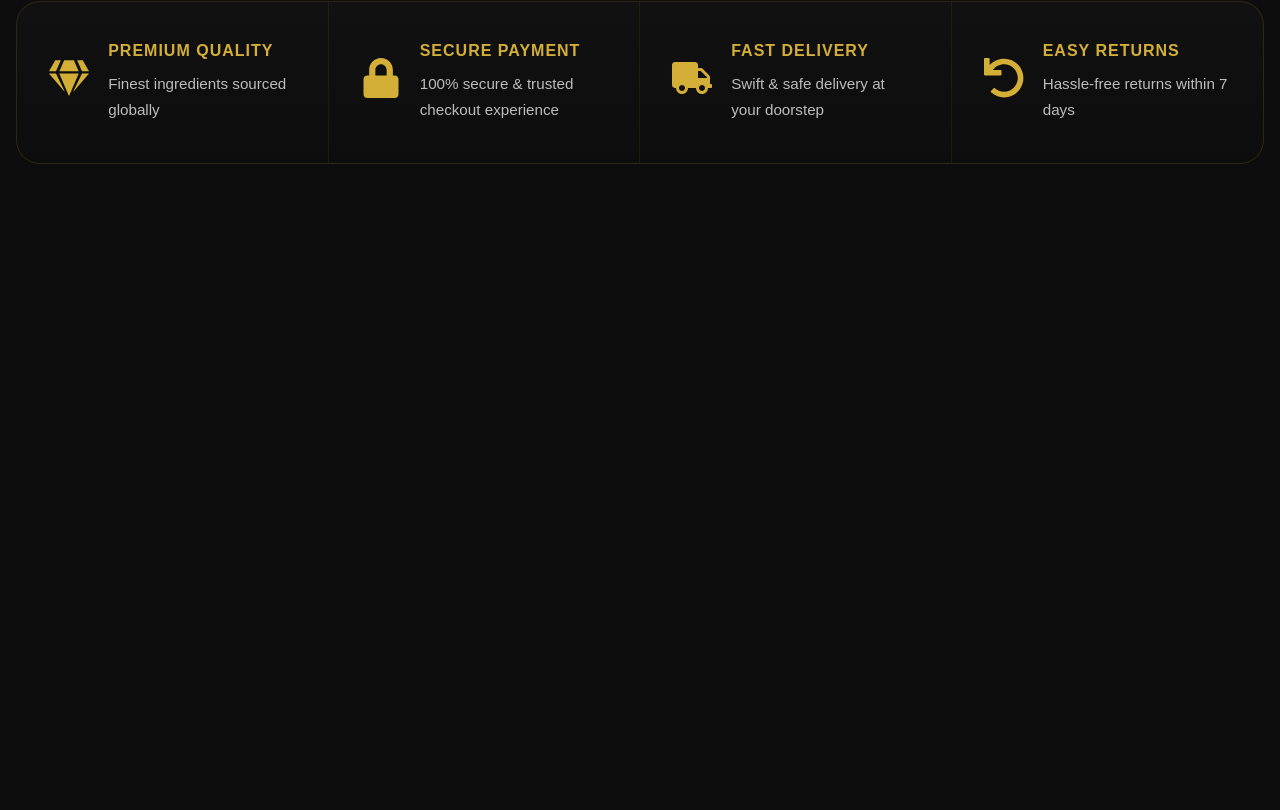
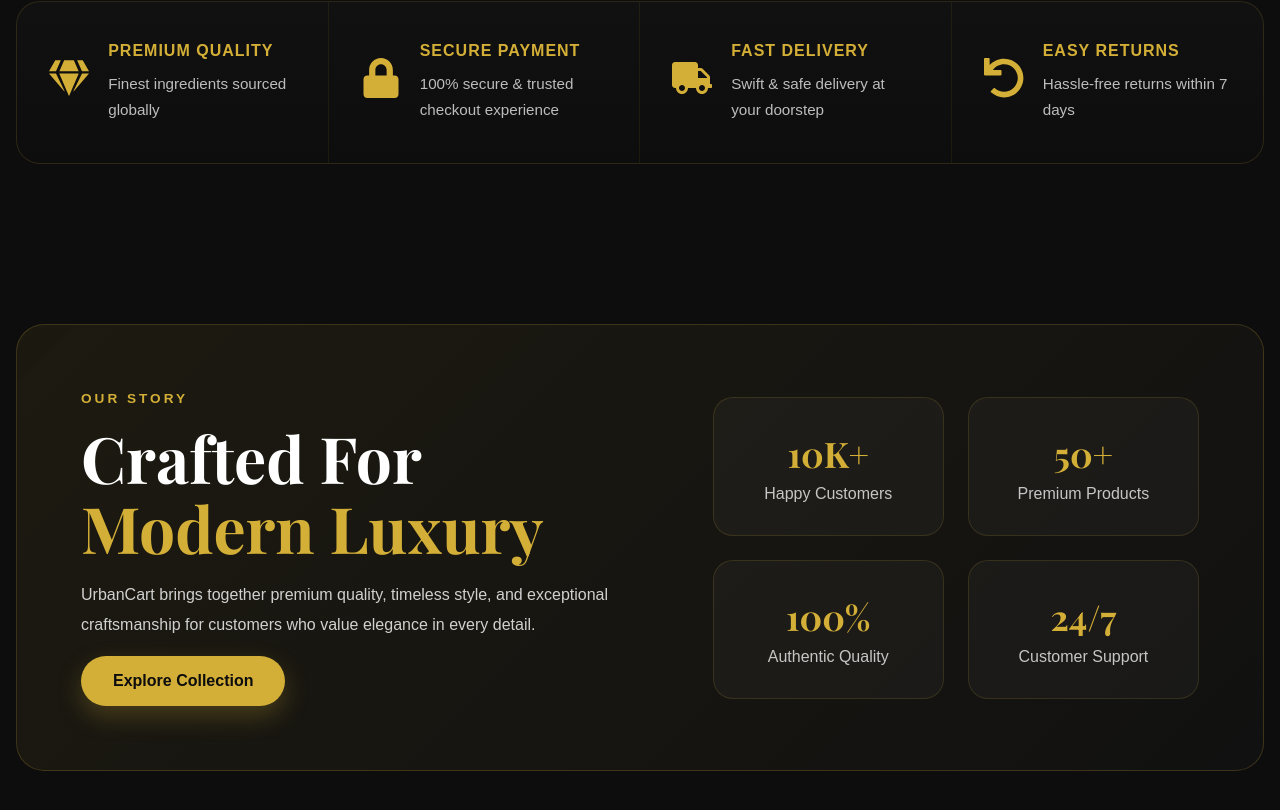
Before and after one commit to Komalkori2004/Urban-Cart, a React (Vite) app in the folder Frontend/UrbanCart/: page / in a window 1280 px wide. Shown: the part 1882-2692 px from the top of the page. Before the commit the page ends 2110 px from the top, so only its background shows below. Built offline with nearby package versions, Linux system fonts and the light colour scheme; no server answers.

Commit message:
feat(home): add and style brand story section

```diff
--- /dev/null
+++ b/Frontend/UrbanCart/src/home/BrandStory.jsx
@@ -0,0 +1,70 @@
+
+import "../home/style/Brandstory.css";
+import { Link } from "react-router-dom";
+
+
+function BrandStory() {
+    return (
+        <section className="brand-story">
+
+            <div className="container">
+
+                <div className="brand-story-grid">
+
+                    <div className="brand-story-left">
+
+                        <span className="story-tag">
+                            OUR STORY
+                        </span>
+
+                        <h2>
+                            Crafted For
+                            <span> Modern Luxury</span>
+                        </h2>
+
+                        <p>
+                            UrbanCart brings together premium
+                            quality, timeless style, and
+                            exceptional craftsmanship for
+                            customers who value elegance in
+                            every detail.
+                        </p>
+                        <Link to="/products" className="story-btn">
+                            Explore Collection
+                        </Link>
+
+                    </div>
+
+                    <div className="brand-story-right">
+
+                        <div className="story-stat">
+                            <h3>10K+</h3>
+                            <p>Happy Customers</p>
+                        </div>
+
+                        <div className="story-stat">
+                            <h3>50+</h3>
+                            <p>Premium Products</p>
+                        </div>
+
+                        <div className="story-stat">
+                            <h3>100%</h3>
+                            <p>Authentic Quality</p>
+                        </div>
+
+                        <div className="story-stat">
+                            <h3>24/7</h3>
+                            <p>Customer Support</p>
+                        </div>
+
+                    </div>
+
+                </div>
+
+            </div>
+
+        </section>
+    );
+}
+
+export default BrandStory;
--- /dev/null
+++ b/Frontend/UrbanCart/src/home/style/Brandstory.css
@@ -0,0 +1,109 @@
+.brand-story {
+    padding: 6rem 0;
+}
+
+.brand-story-grid {
+    display: grid;
+    grid-template-columns: 1.2fr 1fr;
+    gap: 3rem;
+    align-items: center;
+
+    background: linear-gradient(
+        135deg,
+        rgba(212,175,55,0.08),
+        rgba(255,255,255,0.02)
+    );
+
+    border: 1px solid rgba(212,175,55,0.2);
+    border-radius: 28px;
+    padding: 4rem;
+}
+
+.story-tag {
+    color: var(--gold);
+    letter-spacing: 3px;
+    font-size: 0.85rem;
+    font-weight: 600;
+}
+
+.brand-story-left h2 {
+    font-family: var(--heading-font);
+    font-size: 4rem;
+    line-height: 1.1;
+    margin: 1rem 0;
+}
+
+.brand-story-left h2 span {
+    color: var(--gold);
+}
+
+.brand-story-left p {
+    color: rgba(255,255,255,0.8);
+    line-height: 1.9;
+    max-width: 550px;
+}
+
+.story-btn {
+    display: inline-flex;
+
+    margin-top: 1rem;
+
+    background: var(--gold);
+    color: var(--black);
+
+    padding: 1rem 2rem;
+
+    border-radius: 999px;
+
+    font-weight: 600;
+        box-shadow:
+        0 10px 25px rgba(212,175,55,0.25);
+}
+
+.story-btn:hover {
+   transform: translateY(-3px);
+
+    box-shadow:
+        0 15px 35px rgba(212,175,55,0.35);
+}
+
+.brand-story-right {
+    display: grid;
+    grid-template-columns: repeat(2,1fr);
+    gap: 1.5rem;
+}
+
+.story-stat {
+    background: rgba(255,255,255,0.03);
+    border: 1px solid rgba(212,175,55,0.15);
+    border-radius: 20px;
+    padding: 2rem;
+    text-align: center;
+}
+
+.story-stat h3 {
+    font-family: var(--heading-font);
+    font-size: 2.2rem;
+    color: var(--gold);
+    margin-bottom: .5rem;
+}
+
+.story-stat p {
+    color: rgba(255,255,255,0.75);
+}
+
+@media (max-width: 900px) {
+
+    .brand-story-grid {
+        grid-template-columns: 1fr;
+        padding: 2rem;
+    }
+
+    .brand-story-left h2 {
+        font-size: 2.8rem;
+    }
+
+    .brand-story-right {
+        grid-template-columns: 1fr 1fr;
+    }
+}
--- a/Frontend/UrbanCart/src/pages/home.jsx
+++ b/Frontend/UrbanCart/src/pages/home.jsx
@@ -7,6 +7,8 @@
 
 import OfferBanner from '../home/OfferBanner'
 import NewArrivals from '../home/NewArrivals'
+
+import BrandStory from '../home/BrandStory'
 function HomePage() {
   return (
     <>
@@ -18,6 +20,7 @@
     <OfferBanner/>
       <FeatureBar/>
       {/* <NewArrivals/> */}
+      <BrandStory/>
 
     </>
   )
```
